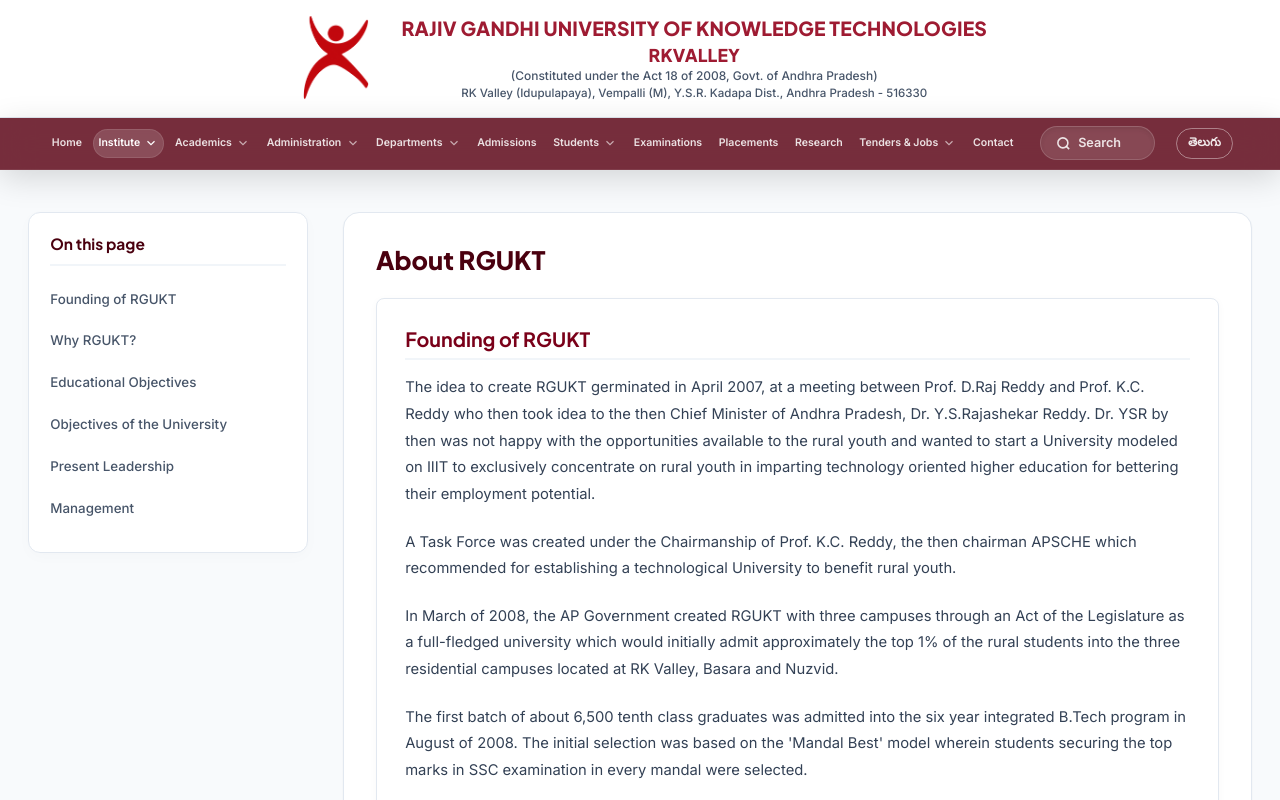
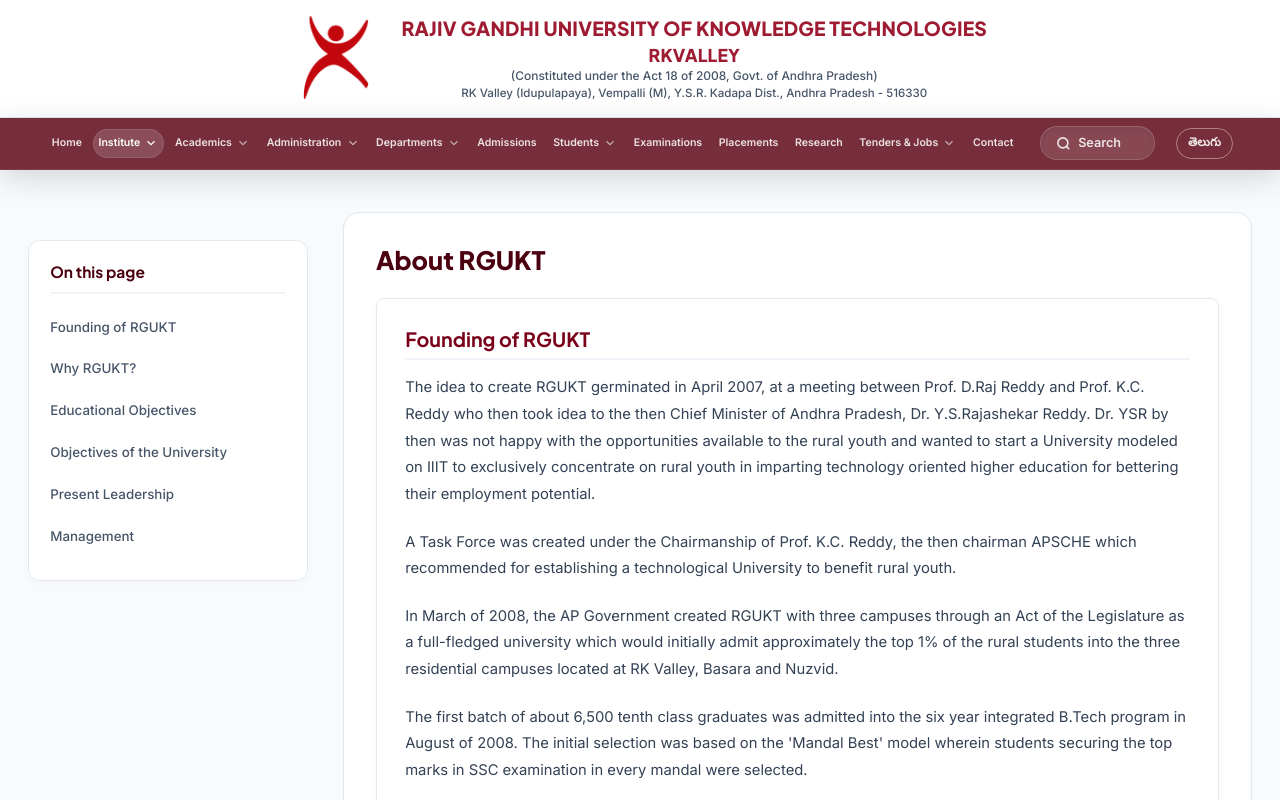
Before and after one commit to formsrgukt/RKVALLEY, a Next.js app: page /about in a window 1280 px wide. Shown: the top 800 px of the page. Built offline with nearby package versions, Linux system fonts and the light colour scheme.

Commit message:
Change sticky sidebar offset to 30vh so it sits comfortably in the vertical middle of the screen when scrolling

```diff
--- a/src/app/(main)/about/page.tsx
+++ b/src/app/(main)/about/page.tsx
@@ -41,7 +41,7 @@
       <div style={{ padding: "0 2rem", width: "100%", maxWidth: "1600px", margin: "0 auto" }}>
         <div className="page-content-layout">
           {/* Index Sidebar */}
-          <aside style={{ alignSelf: "start", position: "sticky", top: "100px", height: "fit-content", background: "#ffffff", border: "1px solid #e2e8f0", borderRadius: "12px", padding: "1.5rem", boxShadow: "0 4px 15px rgba(0,0,0,0.02)" }}>
+          <aside style={{ alignSelf: "start", position: "sticky", top: "30vh", height: "fit-content", background: "#ffffff", border: "1px solid #e2e8f0", borderRadius: "12px", padding: "1.5rem", boxShadow: "0 4px 15px rgba(0,0,0,0.02)" }}>
             <h4 style={{ fontSize: "1.1rem", fontWeight: 700, color: "var(--primary-dark)", marginBottom: "1rem", borderBottom: "2px solid #f1f5f9", paddingBottom: "0.75rem" }}>On this page</h4>
             <ul className="about-sidebar-nav">
               <li><a href="#founding" className="about-sidebar-link">Founding of RGUKT</a></li>
```
